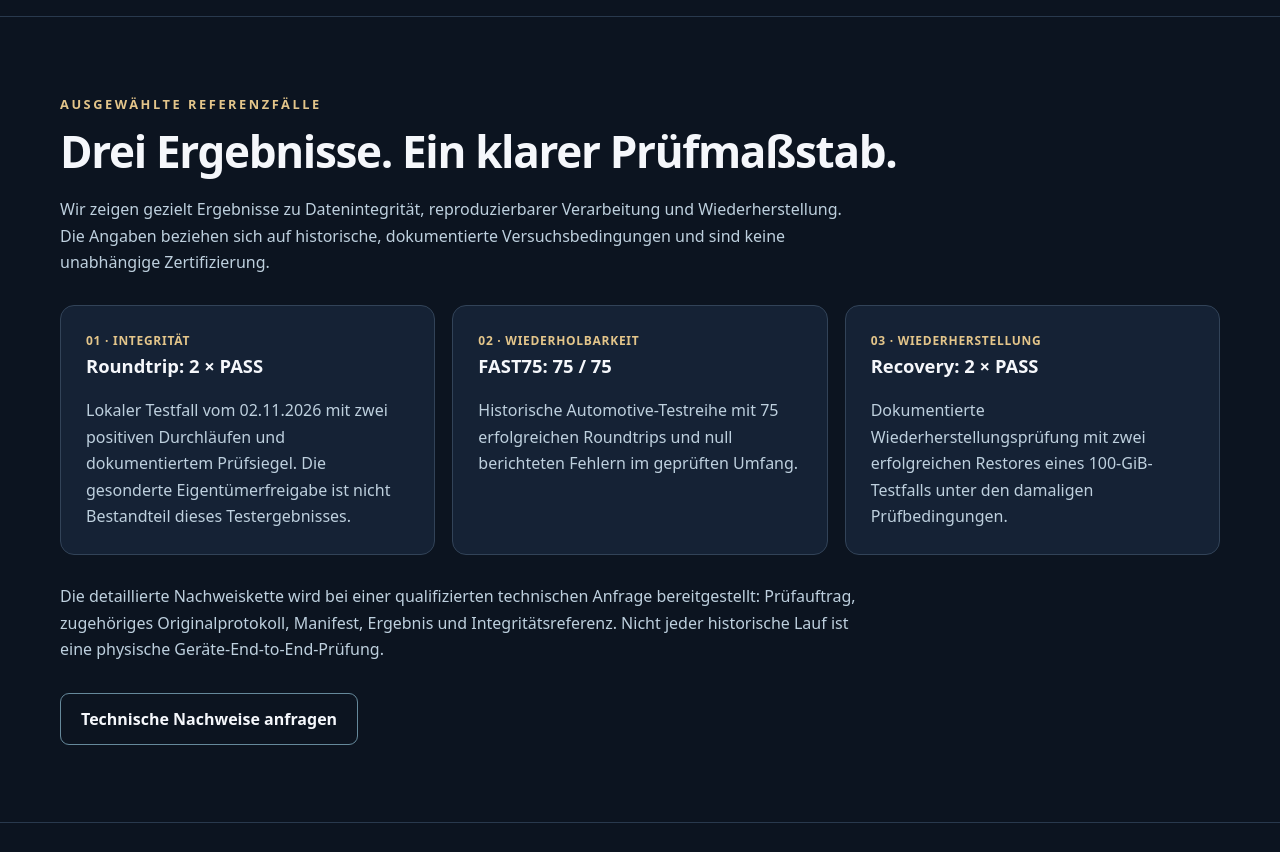
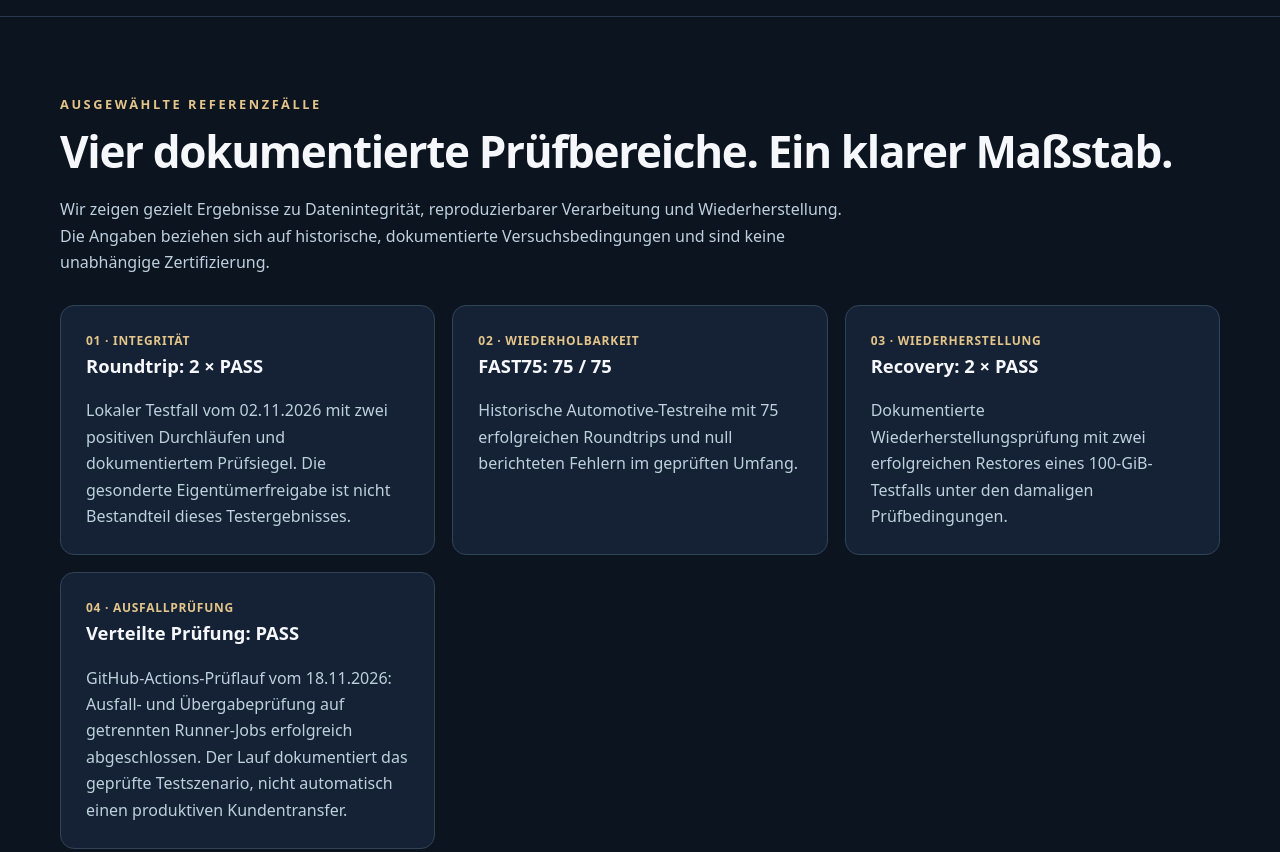
Before and after one commit to BlackboxLogicCore/BlackboxLogicCore, a plain HTML site: page index.html in a window 1280 px wide. Shown: the part 1580-2432 px from the top of the page. Drawn offline with Linux system fonts and the light colour scheme.

Commit message:
Add verified cross-runner test evidence with scope limitations

```diff
--- a/index.html
+++ b/index.html
@@ -37,10 +37,11 @@ section.block{padding:77px 0;border-bottom:1px solid #29394d}h2{font-size:clamp(
 <article class="card"><div class="tag">05 · Qualität</div><h3>Prüf- und Benchmark-Pakete</h3><p>Reproduzierbare Testfälle, Ergebnisprotokolle und überprüfbare Nachweisreferenzen.</p></article>
 <article class="card"><div class="tag">06 · Zusammenarbeit</div><h3>B2B-Pilot und Lizenz</h3><p>Kundenspezifische Leistungspakete für Unternehmen und technische Lizenzpartner.</p></article>
 </div></div></section>
-<section class="block" id="nachweise"><div class="wrap"><div class="eyebrow">Ausgewählte Referenzfälle</div><h2>Drei Ergebnisse. Ein klarer Prüfmaßstab.</h2><p class="intro">Wir zeigen gezielt Ergebnisse zu Datenintegrität, reproduzierbarer Verarbeitung und Wiederherstellung. Die Angaben beziehen sich auf historische, dokumentierte Versuchsbedingungen und sind keine unabhängige Zertifizierung.</p><div class="grid">
+<section class="block" id="nachweise"><div class="wrap"><div class="eyebrow">Ausgewählte Referenzfälle</div><h2>Vier dokumentierte Prüfbereiche. Ein klarer Maßstab.</h2><p class="intro">Wir zeigen gezielt Ergebnisse zu Datenintegrität, reproduzierbarer Verarbeitung und Wiederherstellung. Die Angaben beziehen sich auf historische, dokumentierte Versuchsbedingungen und sind keine unabhängige Zertifizierung.</p><div class="grid">
 <article class="card"><div class="tag">01 · Integrität</div><h3>Roundtrip: 2 × PASS</h3><p>Lokaler Testfall vom 02.11.2026 mit zwei positiven Durchläufen und dokumentiertem Prüfsiegel. Die gesonderte Eigentümerfreigabe ist nicht Bestandteil dieses Testergebnisses.</p></article>
 <article class="card"><div class="tag">02 · Wiederholbarkeit</div><h3>FAST75: 75 / 75</h3><p>Historische Automotive-Testreihe mit 75 erfolgreichen Roundtrips und null berichteten Fehlern im geprüften Umfang.</p></article>
 <article class="card"><div class="tag">03 · Wiederherstellung</div><h3>Recovery: 2 × PASS</h3><p>Dokumentierte Wiederherstellungsprüfung mit zwei erfolgreichen Restores eines 100-GiB-Testfalls unter den damaligen Prüfbedingungen.</p></article>
+<article class="card"><div class="tag">04 · Ausfallprüfung</div><h3>Verteilte Prüfung: PASS</h3><p>GitHub-Actions-Prüflauf vom 18.11.2026: Ausfall- und Übergabeprüfung auf getrennten Runner-Jobs erfolgreich abgeschlossen. Der Lauf dokumentiert das geprüfte Testszenario, nicht automatisch einen produktiven Kundentransfer.</p></article>
 </div><p class="intro" style="margin-top:28px">Die detaillierte Nachweiskette wird bei einer qualifizierten technischen Anfrage bereitgestellt: Prüfauftrag, zugehöriges Originalprotokoll, Manifest, Ergebnis und Integritätsreferenz. Nicht jeder historische Lauf ist eine physische Geräte-End-to-End-Prüfung.</p>
 <a class="btn alt" href="#anfrage">Technische Nachweise anfragen</a>
 </div></section>
```
